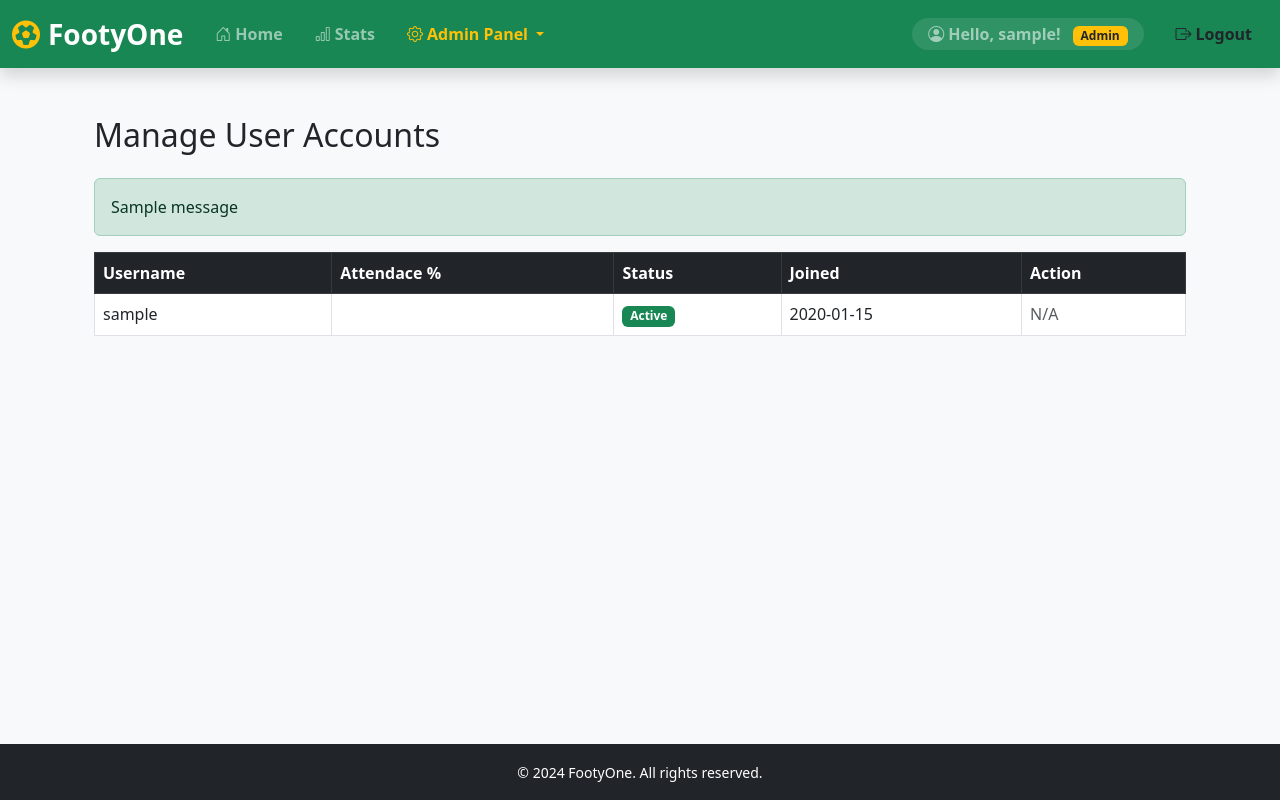
After one commit to mohammedAljadd/FootyOn, a Django app: page /accounts/manage/ in a window 1280 px wide. The commit adds this page. Run offline with Django 5.2, Linux system fonts and the light colour scheme; a user stored in the database is signed in; tables that the repository leaves empty hold one stand-in row (values such as "Sample post"); one stand-in notice (Sample message) is shown.

Commit message:
feat:manage accounts

```diff
--- /dev/null
+++ b/footyon/accounts/templates/accounts/manage_accounts.html
@@ -0,0 +1,55 @@
+{% extends "base.html" %}
+
+{% block title %}Manage Accounts{% endblock %}
+
+{% block content %}
+<div class="container my-4">
+    <h2 class="mb-4">Manage User Accounts</h2>
+
+    {% if messages %}
+        <div>
+            {% for message in messages %}
+                <div class="alert alert-{{ message.tags }}">{{ message }}</div>
+            {% endfor %}
+        </div>
+    {% endif %}
+
+    <table class="table table-bordered table-hover">
+        <thead class="table-dark">
+            <tr>
+                <th>Username</th>
+                <th>Attendace %</th>
+                <th>Status</th>
+                <th>Joined</th>
+                <th>Action</th>
+            </tr>
+        </thead>
+        <tbody>
+        {% for user in users %}
+            <tr>
+                <td>{{ user.username }}</td>
+                <td></td>
+                <td>
+                    {% if user.is_active %}
+                        <span class="badge bg-success">Active</span>
+                    {% else %}
+                        <span class="badge bg-danger">Disabled</span>
+                    {% endif %}
+                </td>
+                <td>{{ user.date_joined|date:"Y-m-d" }}</td>
+                <td>
+                    {% if user != request.user %}
+                        <a href="{% url 'toggle_account_status' user.id %}"
+                           class="btn {% if user.is_active %}btn-danger{% else %}btn-success{% endif %} btn-sm">
+                            {% if user.is_active %}Deactivate{% else %}Activate{% endif %}
+                        </a>
+                    {% else %}
+                        <span class="text-muted">N/A</span>
+                    {% endif %}
+                </td>
+            </tr>
+        {% endfor %}
+        </tbody>
+    </table>
+</div>
+{% endblock %}
--- a/footyon/accounts/urls.py
+++ b/footyon/accounts/urls.py
@@ -6,5 +6,6 @@ urlpatterns = [
     path('logout/', LogoutView.as_view(next_page='home'), name='logout'),
     path("login/", LoginView.as_view(template_name="accounts/login.html"), name="login"),
     path("signup/", views.signup, name="signup"),
-
+    path("manage/", views.manage_accounts, name="manage_accounts"),
+    path("toggle/<int:user_id>/", views.toggle_account_status, name="toggle_account_status"),
 ]
--- a/footyon/accounts/views.py
+++ b/footyon/accounts/views.py
@@ -1,5 +1,10 @@
 from django.shortcuts import render, redirect
 from .forms import UserSignupForm
+from django.contrib.auth.decorators import user_passes_test
+from .models import User
+from django.contrib import messages
+from django.shortcuts import get_object_or_404
+
 
 def signup(request):
     if request.method == "POST":
@@ -10,3 +15,31 @@ def signup(request):
     else:
         form = UserSignupForm()
     return render(request, "accounts/signup.html", {"form": form})
+
+
+def is_admin(user):
+    return user.is_superuser
+
+@user_passes_test(is_admin)
+def manage_accounts(request):
+    users = User.objects.all().order_by("-is_active", "username")
+    return render(request, "accounts/manage_accounts.html", {"users": users})
+
+@user_passes_test(is_admin)
+def toggle_account_status(request, user_id):
+    user = get_object_or_404(User, id=user_id)
+
+    # Prevent superuser from disabling themselves
+    if user == request.user:
+        messages.error(request, "You cannot deactivate your own account.")
+        return redirect("manage_accounts")
+
+    user.is_active = not user.is_active
+    user.save()
+
+    if user.is_active:
+        messages.success(request, f"✅ {user.username} has been activated.")
+    else:
+        messages.warning(request, f"🚫 {user.username} has been deactivated.")
+
+    return redirect("manage_accounts")
--- a/footyon/core/templates/base.html
+++ b/footyon/core/templates/base.html
@@ -120,7 +120,7 @@
                                     </a>
                                 </li>
                                 <li>
-                                    <a class="dropdown-item" href="#">
+                                    <a class="dropdown-item" href="{% url 'manage_accounts' %}">
                                         <i class="bi bi-people me-2"></i>Manage Accounts
                                     </a>
                                 </li>
```
